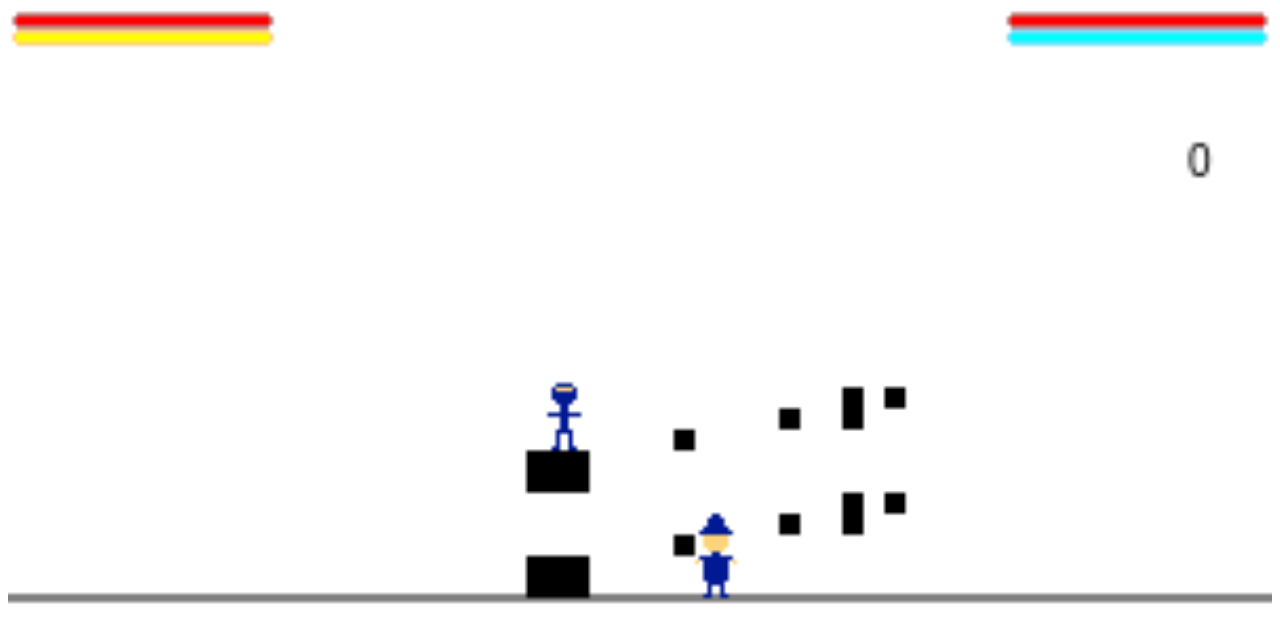
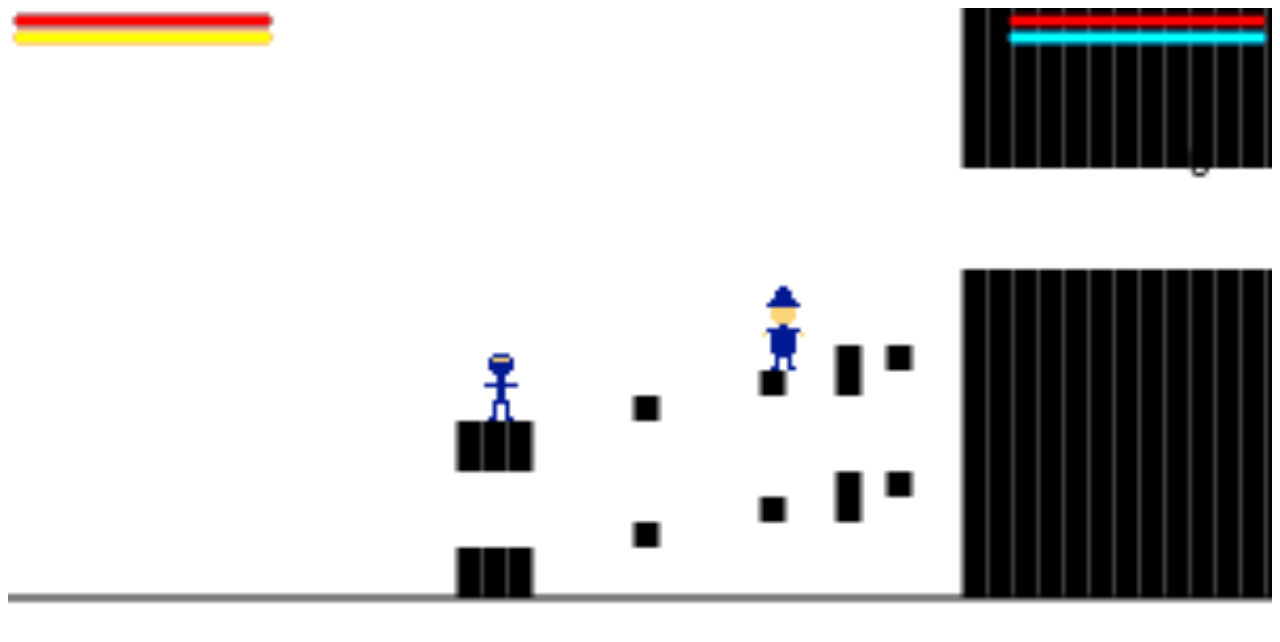
Before and after one commit to nahn20/game2, a plain HTML site: page index.html in a window 1280 px wide. Both pictures are taken after a click on the element "Start Game". Shown: the top 642 px of the page. Drawn offline with Linux system fonts and the light colour scheme.

```diff
--- a/css/index.css
+++ b/css/index.css
@@ -1,3 +1,6 @@
 canvas{
     width: 100%;
 }
+.highlight{
+    color: blue;
+}
--- a/index.html
+++ b/index.html
@@ -7,8 +7,10 @@
         <link href="css/index.css" type="text/css" rel="stylesheet"/>
         <script src="js/gameArea.js"></script>
         <script src="js/player.js"></script>
+        <script src="js/collisionChecker.js"></script>
         <script src="js/projectiles.js"></script>
         <script src="js/maps.js"></script>
+        <script src="js/textMapLoader.js"></script>
         <script src="js/worldItems.js"></script>
         <script src="js/enemies.js"></script>
         <script src="js/menu.js"></script>
@@ -49,6 +51,14 @@
             Shop: <input type="checkbox" id="shopCheckBox">
             <br>
             Flappy World: <input type="checkbox" id="flappyCheckBox" onclick="flappyCheck()">
+            <br>TODO:
+            <li>
+                <ul>Fix collision<br><img src="images/todo/collision.png" width="480px" height="300px"></ul>
+                <ul>Add triangle collision</ul>
+                <ul>Add fireball reflectiness maybe?</ul>
+                <ul>Add archer</ul>
+                <ul class="highlight">>Add y component to camera</ul>
+            </li>
         </div>
     </body>
 </html>
--- /dev/null
+++ b/js/collisionChecker.js
@@ -0,0 +1,92 @@
+function collisionCheck(pos, parameter){ //Requires x, y, width, height, xveloc, yveloc.
+    pos.x1 = pos.x + pos.xveloc; //Note: looking into the future for everything
+    pos.x2 = pos.x1 + pos.width;
+    pos.y1 = pos.y + pos.yveloc;
+    pos.y2 = pos.y1 + pos.height;
+    //Parameter of 0: standard collision, created with player in mind
+    //Parameter of 1: returns true or false, will collide or not
+    if(parameter == 0){
+        var position = {
+            onGround : false,
+            xf : pos.x1,
+            yf : pos.y1,
+            platformXVeloc : 0,
+            collisionType : "null",
+        }
+        for(i = 0; i < collisionObjects.rectX.length; i++){
+            pos.x1o = pos.x;
+            pos.x2o = pos.x1o + pos.width;
+            pos.y1o = pos.y;
+            pos.y2o = pos.y1o + pos.height;
+            pos.x2 = pos.x1 + pos.width;
+            pos.y2 = pos.y1 + pos.height;
+            var posObject = {
+                x1 : collisionObjects.rectX[i],
+                x2 : collisionObjects.rectX[i] + collisionObjects.rectWidth[i],
+                y1 : collisionObjects.rectY[i],
+                y2 : collisionObjects.rectY[i] + collisionObjects.rectHeight[i],
+            }
+            if(((pos.x2 >= posObject.x1 && pos.x2 <= posObject.x2) || (pos.x1 >= posObject.x1 && pos.x1 <= posObject.x2) || (posObject.x2 >= pos.x1 && posObject.x2 <= pos.x2) || (posObject.x1 >= pos.x1 && posObject.x2 <= pos.x2))
+            && ((pos.y2 >= posObject.y1 && pos.y2 <= posObject.y2) || (pos.y1 >= posObject.y1 && pos.y1 <= posObject.y2) || (posObject.y2 >= pos.y1 && posObject.y2 <= pos.y2) || (posObject.y1 >= pos.y1 && posObject.y2 <= pos.y2))
+            ){ //If the two objects are going to collide
+                var currentCollide = {
+                    x : false,
+                    y : false,
+                }
+                if((pos.x2o > posObject.x1 && pos.x2o < posObject.x2) || (pos.x1o > posObject.x1 && pos.x1o < posObject.x2) || (posObject.x2 > pos.x1o && posObject.x2 < pos.x2o) || (posObject.x1 > pos.x1o && posObject.x2 < pos.x2o)
+                || (pos.x1 == posObject.x1 && pos.x2 == posObject.x2)){ //If same width and inside each other
+                    currentCollide.x = true;
+                }
+                if((pos.y2o > posObject.y1 && pos.y2o < posObject.y2) || (pos.y1o > posObject.y1 && pos.y1o < posObject.y2) || (posObject.y2 > pos.y1o && posObject.y2 < pos.y2o) || (posObject.y1 > pos.y1o && posObject.y2 < pos.y2o)
+                || (pos.y1 == posObject.y1 && pos.y2 == posObject.y2)){ //If same height and inside each other
+                    currentCollide.y = true;
+                }
+                if(pos.y2o <= posObject.y1 && currentCollide.x){
+                    pos.y1 = posObject.y1 - pos.height;
+                    position.onGround = true;
+                    position.platformXVeloc = collisionObjects.rectXVeloc[i];
+                    position.collisionType = "onGround";
+                }
+                if(pos.y1o >= posObject.y2 && currentCollide.x){
+                    pos.y1 = posObject.y2;
+                    position.collisionType = "hitCeiling";
+                }
+                if(pos.x2o <= posObject.x1 && currentCollide.y){
+                    pos.x1 = posObject.x1 - pos.width;
+                    position.collisionType = "hitRight";
+                }
+                if(pos.x1o >= posObject.x2 && currentCollide.y){
+                    pos.x1 = posObject.x2;
+                    position.collisionType = "hitLeft";
+                }
+                if(currentCollide.x && currentCollide.y){ //Dealing with stuck in block
+                    if(pos.x1+(pos.x1+pos.x2)/2 > posObject.x1+(posObject.x1+posObject.x2)/2){
+                        pos.x1 += 1;
+                    }
+                    else if(pos.x1+(pos.x1+pos.x2)/2 <= posObject.x1+(posObject.x1+posObject.x2)/2){
+                        pos.x1 -= 1;
+                    }
+                }
+            }
+        }
+        position.xf = pos.x1;
+        position.yf = pos.y1;
+        return position;
+    }
+    if(parameter == 1){
+        for(i = 0; i < collisionObjects.rectX.length; i++){
+            var posObject = {
+                x1 : collisionObjects.rectX[i],
+                x2 : collisionObjects.rectX[i] + collisionObjects.rectWidth[i],
+                y1 : collisionObjects.rectY[i],
+                y2 : collisionObjects.rectY[i] + collisionObjects.rectHeight[i],
+            }
+            if(((pos.x2 > posObject.x1 && pos.x2 < posObject.x2) || (pos.x1 > posObject.x1 && pos.x1 < posObject.x2) || (posObject.x2 > pos.x1 && posObject.x2 < pos.x2) || (posObject.x1 > pos.x1 && posObject.x2 < pos.x2))
+            && ((pos.y2 > posObject.y1 && pos.y2 < posObject.y2) || (pos.y1 > posObject.y1 && pos.y1 < posObject.y2) || (posObject.y2 > pos.y1 && posObject.y2 < pos.y2) || (posObject.y1 > pos.y1 && posObject.y2 < pos.y2))
+            ){ //If the two objects are going to collide
+                return true;
+            }
+        }
+        return false;
+    }
+}
--- a/js/maps.js
+++ b/js/maps.js
@@ -160,34 +160,7 @@ var worldBuilder = {
 var worldFileTestCheckBox = {
     initialSetup : function(){
         worlds.flatGround = true;
-        var array = [];
-        for(y = 0; y < testMap.height; y++){
-            for(x = 0; x < testMap.width; x++){
-                //console.log(testMap.map.charAt(x+y*testMap.width));
-                var key = testMap.map.charAt(x+y*testMap.width);
-                if(key != " "){
-                    var width = testMap.blockSize;
-                    var xPos = x*width;
-                    var yPos = 140-width*testMap.height+y*width;
-                    switch(key){
-                        case "x":
-                            block.new(xPos, yPos, width, width, 0, 0, "black", false);
-                            break;
-                        case "1":
-                            player1.x = xPos; //Fix position things
-                            player1.y = yPos - player1.height;
-                            break;
-                        case "1":
-                            player2.x = xPos;
-                            player2.y = yPos;
-                            break;
-
-                    }
-
-
-                }
-            }
-        }
+        loadMap(testMap.map, testMap.width, testMap.height, testMap.blockSize);
     },
 }
 var fire = {
--- a/js/player.js
+++ b/js/player.js
@@ -347,7 +347,7 @@ function player(){
         else if(this.x+this.width > mapBounds.righthardx){
             this.x = mapBounds.righthardx - this.width;
         }
-        this.objectCollisionCheck();
+        //this.objectCollisionCheck();
         this.xaccelSum = this.xaccel + this.xaccelCtrl;
         this.yaccelSum = this.yaccel + this.yaccelCtrl + this.gravity;
         this.xvelocBound += this.xaccelBound;
@@ -355,8 +355,51 @@ function player(){
         this.yveloc += this.yaccelSum;
         this.xvelocSum = this.xveloc + this.xvelocCtrl + this.platformpullxveloc;
         this.yvelocSum = this.yveloc + this.yvelocCtrl;
-        this.x += this.xvelocSum + this.xvelocBound;
-        this.y += this.yvelocSum;
+        // this.x += this.xvelocSum + this.xvelocBound;
+        // this.y += this.yvelocSum;
+
+        position = {
+            x : this.x,
+            y : this.y,
+            width : this.width,
+            height : this.height,
+            xveloc : this.xvelocSum,
+            yveloc : this.yvelocSum,
+        }
+        position = collisionCheck(position, 0);
+        this.x = position.xf;
+        this.y = position.yf;
+        this.platformpullxveloc = position.platformXVeloc;
+        this.onGround = position.onGround;
+        if(this.onGround){
+            this.jumpCount = 0;
+            this.yveloc = 0;
+        }
+        switch(position.collisionType){
+            case "hitCeiling":
+                if(this.yveloc < 0){
+                    this.yveloc = 0;
+                }
+                break;
+            case "hitRight":
+                if(this.xveloc > 0){
+                    this.xveloc = 0;
+                }
+                if(this.xvelocCtrl > 0){
+                    this.xvelocCtrl = 0;
+                }
+                break;
+            case "hitLeft":
+                if(this.xveloc < 0){
+                    this.xveloc = 0;
+                }
+                if(this.xvelocCtrl < 0){
+                    this.xvelocCtrl = 0;
+                }
+                break;
+        }
+
+
         if(this.width > this.widthveloc){
             this.width += this.widthveloc;
             this.x -= this.widthveloc/2;
@@ -386,7 +429,7 @@ function player(){
             //this.updatePvp();
         }
     }
-    this.objectCollisionCheck = function(){
+    this.objectCollisionCheck = function(){ //No longer in use
         var notOnGroundCount = 0;
         var posyVeloc = 0;
         if(this.yvelocSum > 0){
@@ -508,39 +551,51 @@ function player(){
             case "mage":
                 if(keyMap[this.controls[0]]){
                     if(gameArea.time - lastUpMap[this.controls[0]] < 200 && this.mana >= 20/((gameArea.time - lastUseMap[this.controls[0]])/200)){
-                        this.y -= 50;
-                        this.mana -= 20/((gameArea.time - lastUseMap[this.controls[0]])/200);
-                        lastUpMap[this.controls[0]] = gameArea.time + 200;
-                        lastUseMap[this.controls[0]] = gameArea.time;
-                        this.yveloc = -1.5;
+                        var position = {
+                            x : this.x,
+                            y : this.y - 50,
+                            width : this.width,
+                            height : this.height,
+                            xveloc : 0,
+                            yveloc : 0,
+                        }
+                        if(!collisionCheck(position, 1)){
+                            this.y -= 50;
+                            this.mana -= 20/((gameArea.time - lastUseMap[this.controls[0]])/200);
+                            lastUpMap[this.controls[0]] = gameArea.time + 200;
+                            lastUseMap[this.controls[0]] = gameArea.time;
+                            this.yveloc = -1.5;
+                        }
                     }
                     else if(this.onGround){
                         this.jump();
                     }
                 }
                 if(keyMap[this.controls[1]] && gameArea.time - lastUpMap[this.controls[1]] < 200 && this.mana >= 10){
-                    var q = true;
-                    for(i = 0; i < collisionObjects.rectX.length && q == true; i++){
-                        if(this.x - 50 + this.width > collisionObjects.rectX[i] && this.x - 50 < collisionObjects.rectX[i] + collisionObjects.rectWidth[i] + 1 && this.y + this.height > collisionObjects.rectY[i] && this.y < collisionObjects.rectY[i] + collisionObjects.rectHeight[i] && !collisionObjects.rectTransparency[i]){
-                            q = false;
-                            //this.x = collisionObjects.rectX[i] + collisionObjects.rectWidth[i]; //Doesn't work because each collision object of a large mass is independent. Maybe do another for loop inside of here?
-                        }
+                    var position = {
+                        x : this.x - 50,
+                        y : this.y,
+                        width : this.width,
+                        height : this.height,
+                        xveloc : 0,
+                        yveloc : 0,
                     }
-                    if(q){
+                    if(!collisionCheck(position, 1)){
                         this.x -= 50;
                         this.mana -= 10;
                     }
                     lastUpMap[this.controls[1]] = gameArea.time + 200;
                 }
                 if(keyMap[this.controls[2]] && gameArea.time - lastUpMap[this.controls[2]] < 200 && this.mana >= 10){
-                    var q = true;
-                    for(i = 0; i < collisionObjects.rectX.length && q == true; i++){
-                        if(this.x + 50 + this.width > collisionObjects.rectX[i] && this.x + 50 < collisionObjects.rectX[i] + collisionObjects.rectWidth[i] + 1 && this.y + this.height > collisionObjects.rectY[i] && this.y < collisionObjects.rectY[i] + collisionObjects.rectHeight[i] && !collisionObjects.rectTransparency[i]){
-                            q = false;
-                            //this.x = collisionObjects.rectX[i] - this.width; //Doesn't work because each collision object of a large mass is independent. Maybe do another for loop inside of here?
-                        }
+                    var position = {
+                        x : this.x + 50,
+                        y : this.y,
+                        width : this.width,
+                        height : this.height,
+                        xveloc : 0,
+                        yveloc : 0,
                     }
-                    if(q){
+                    if(!collisionCheck(position, 1)){
                         this.x += 50;
                         this.mana -= 10;
                     }
--- /dev/null
+++ b/js/textMapLoader.js
@@ -0,0 +1,36 @@
+function loadMap(map, width, height, blockSize){
+    var y = 0;
+    var n = false;
+    do{
+        for(x = 0; x < width && !n; x++){
+            var key = map.charAt(x + y*width);
+            if(key != " "){
+                var xPos = x*blockSize;
+                var yPos = 140 - blockSize*height + y*blockSize;
+                switch(key){
+                    case "x":
+                        block.new(xPos, yPos, blockSize, blockSize, 0, 0, "black", false);
+                        break;
+                    case "1":
+                        player1.x = xPos; //Fix position things
+                        player1.y = yPos - player1.height;
+                        break;
+                    case "2":
+                        player2.x = xPos;
+                        player2.y = yPos - player2.height;
+                        break;
+                    case "n":
+                        n = true;
+                        break;
+                    default:
+                        console.log("Unregistered Character " + key + " attempted to be read in textMapLoader.js at (" + x + ", " + y + ")");
+                        break;
+                }
+
+
+            }
+        }
+        y++;
+    }
+    while(!n);
+}
--- a/worldFiles/worldFileTest.js
+++ b/worldFiles/worldFileTest.js
@@ -1,16 +1,37 @@
 var testMap = {
     map :
-    '               x x  '+
-    ' 1          x  x    '+
-    '       x            '+
-    'xxx                 '+
-    'xxx              2  '+
-    '               x x  '+
-    '            x  x    '+
-    '       x            '+
-    'xxx                 '+
-    'xxx                 ',
-    width : 20,
-    height : 10,
-    blockSize : 5,
+    '                    xxxxxxxxxxxxxxx              xxxxxxxxxxx'+
+    '                    xxxxxxxxxxxxxxx              xxxxxxxxxxx'+
+    '                    xxxxxxxxxxxxxxx              xxxxxxxxxxx'+
+    '                    xxxxxxxxxxxxxxx              xxxxxxxxxxx'+
+    '                    xxxxxxxxxxxxxxx              xxxxxxxxxxx'+
+    '                    xxxxxxxxxxxxxxx              xxxxxxxxxxx'+
+    '                    xxxxxxxxxxxxxxx              xxxxxxxxxxx'+
+    '                    xxxxxxxxxxxxxxx              xxxxxxxxxxx'+
+    '                    xxxxxxxxxxxxxxx              xxxxxxxxxxx'+
+    '                    xxxxxxxxxxxxxxx              xxxxxxxxxxx'+
+    '                    xxxxxxxxxxxxxxx              xxxxxxxxxxx'+
+    '                    xxxxxxxxxxxxxxx              xxxxxxxxxxx'+
+    '                    xxxxxxxxxxxxxxx              xxxxxxxxxxx'+
+    '                                                 xxxxxxxxxxx'+
+    '                                                 xxxxxxxxxxx'+
+    '                                                 xxxxxxxxxxx'+
+    '                                                 xxxxxxxxxxx'+
+    '                    xxxxxxxxxxxxxxx              xxxxxxxxxxx'+
+    '                    xxxxxxxxxxxxxxx              xxxxxxxxxxx'+
+    '            2       xxxxxxxxxxxxxxx              xxxxxxxxxxx'+
+    '               x x  xxxxxxxxxxxxxxx              xxxxxxxxxxx'+
+    ' 1          x  x    xxxxxxxxxxxxxxxx            xxxxxxxxxxxx'+
+    '       x            xxxxxxxxxxxxxxxxx          xxxxxxxxxxxxx'+
+    'xxx                 xxxxxxxxxxxxxxxxxx        xxxxxxxxxxxxxx'+
+    'xxx                 xxxxxxxxxxxxxxxxxxx      xxxxxxxxxxxxxxx'+
+    '               x x  xxxxxxxxxxxxxxxxxxxx    xxxxxxxxxxxxxxxx'+
+    '            x  x    xxxxxxxxxxxxxxxxxxxxxxxxxxxxxxxxxxxxxxxx'+
+    '       x            xxxxxxxxxxxxxxxxxxxxxxxxxxxxxxxxxxxxxxxx'+
+    'xxx                 xxxxxxxxxxxxxxxxxxxxxxxxxxxxxxxxxxxxxxxx'+
+    'xxx                 xxxxxxxxxxxxxxxxxxxxxxxxxxxxxxxxxxxxxxxx'+
+    'n',
+    width : 60,
+    height : 30,
+    blockSize : 6,
 }
```
Also changed, not shown: js/temp.js (+2 -5 lines), images/todo/collision.png (added), 3 other files.
